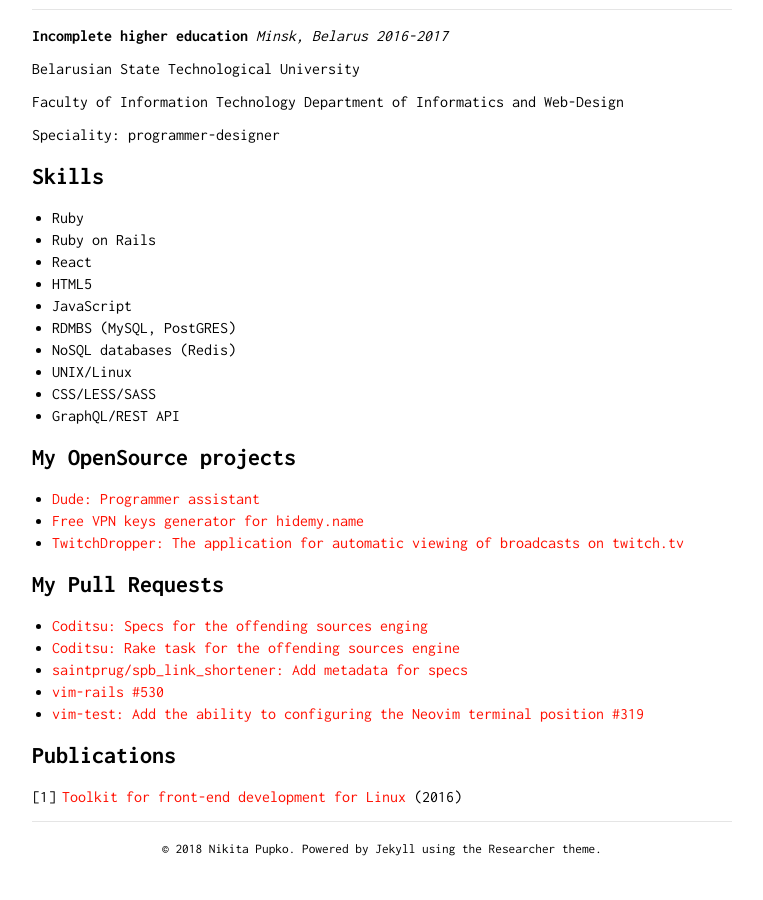
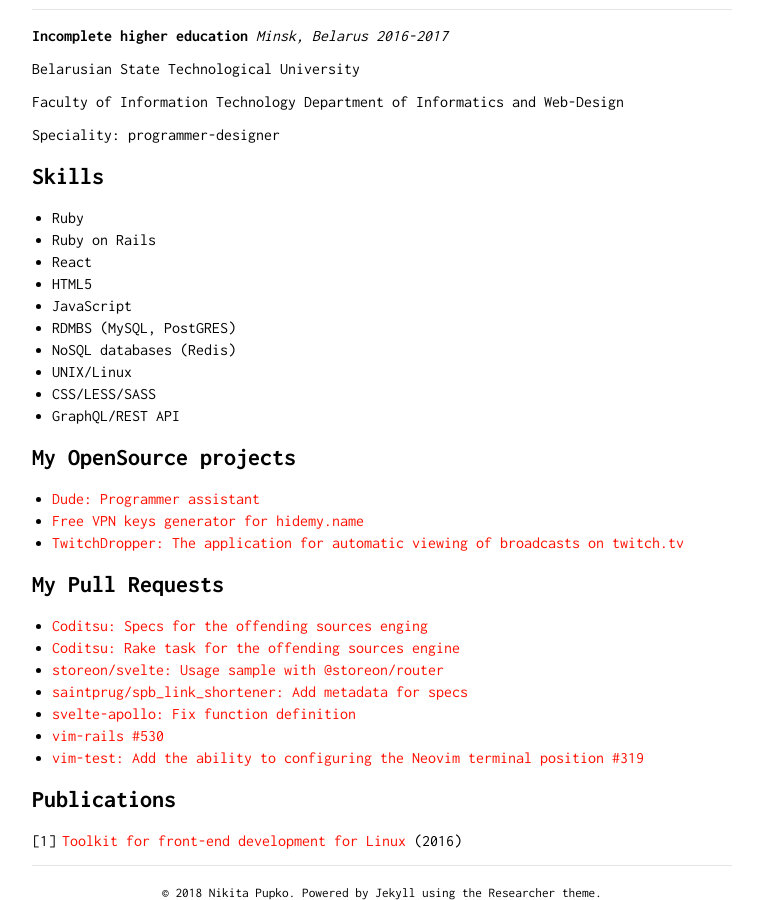
Before and after one commit to npupko/npupko.github.io, a Jekyll site: the page built from index.md, in a window 1280 px wide and 900 px high, scrolled down 725 px. Shown: the whole window, without its empty margins (258-1021 px from the left). Built offline with Jekyll 4.4.1, drawn with Linux system fonts in a browser that asks for light colours; our own code applies the rules of GitHub Pages for plain Markdown files; before the commit the page ends 1581 px from its top, so only the background shows below that.

Commit message:
Add new pull requests

```diff
--- a/index.md
+++ b/index.md
@@ -73,7 +73,9 @@ Speciality: programmer-designer
 ## My Pull Requests
 * [Coditsu: Specs for the offending sources enging](https://github.com/coditsu/offending-sources/pull/10)
 * [Coditsu: Rake task for the offending sources engine](https://github.com/coditsu/offending-sources/pull/12)
+* [storeon/svelte: Usage sample with @storeon/router](https://github.com/storeon/svelte/pull/15)
 * [saintprug/spb_link_shortener: Add metadata for specs](https://github.com/saintprug/spb_link_shortener/pull/1)
+* [svelte-apollo: Fix function definition](https://github.com/timhall/svelte-apollo/pull/24)
 * [vim-rails #530](https://github.com/tpope/vim-rails/pull/530)
 * [vim-test: Add the ability to configuring the Neovim terminal position #319](https://github.com/janko-m/vim-test/pull/319)
 
```
